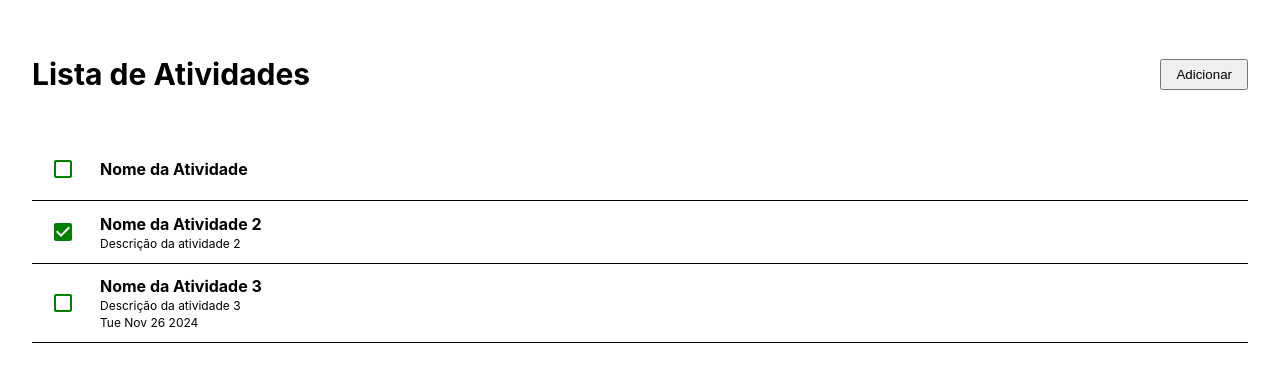
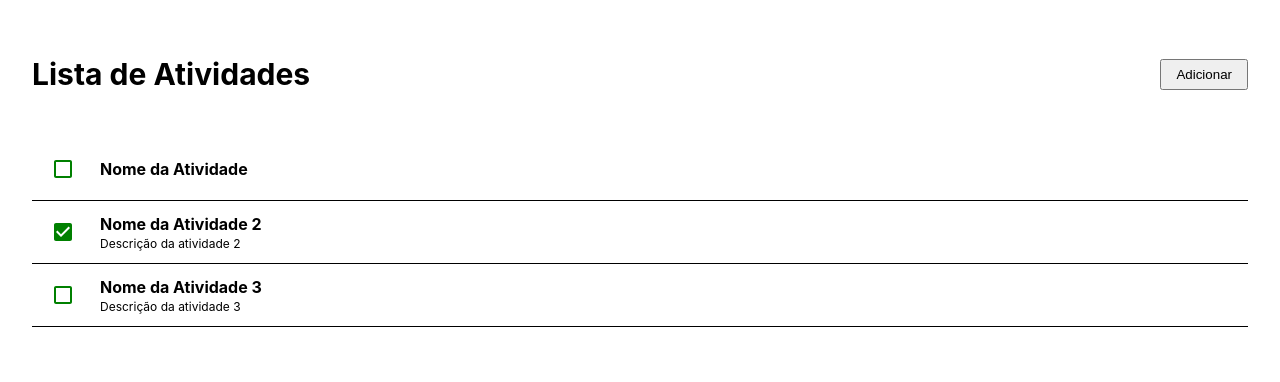
Before and after one commit to DevDanielSantiago/todo-list, a React (Create React App) app: page /list/1 in a window 1280 px wide. Shown: the top 382 px of the page. Built offline with nearby package versions, Linux system fonts and the light colour scheme.

Commit message:
refactor: remove deadline

```diff
--- a/src/core/mocks/activities.ts
+++ b/src/core/mocks/activities.ts
@@ -6,20 +6,17 @@ export const Activities: Activity[] = [
     name: "Nome da Atividade",
     description: null,
     concludedAt: null,
-    deadline: null,
   },
   {
     id: "2",
     name: "Nome da Atividade 2",
     description: "Descrição da atividade 2",
     concludedAt: new Date(),
-    deadline: null,
   },
   {
     id: "3",
     name: "Nome da Atividade 3",
     description: "Descrição da atividade 3",
     concludedAt: null,
-    deadline: new Date(),
   },
 ];
--- a/src/core/mocks/lists.ts
+++ b/src/core/mocks/lists.ts
@@ -15,21 +15,18 @@ export const Lists: List[] = [
         name: "Nome da Atividade",
         description: null,
         concludedAt: null,
-        deadline: null,
       },
       {
         id: "2",
         name: "Nome da Atividade 2",
         description: "Descrição da atividade 2",
         concludedAt: new Date(),
-        deadline: null,
       },
       {
         id: "3",
         name: "Nome da Atividade 3",
         description: "Descrição da atividade 3",
         concludedAt: null,
-        deadline: new Date(),
       },
     ],
   },
--- a/src/modules/templates/list/activity/index.tsx
+++ b/src/modules/templates/list/activity/index.tsx
@@ -9,16 +9,10 @@ import "./styles.css";
 interface ActivityProps {
   name: string;
   description: string | null;
-  deadline: Date | null;
   concludedAt: Date | null;
 }
 
-function ActivityComponent({
-  name,
-  description,
-  deadline,
-  concludedAt,
-}: ActivityProps) {
+function ActivityComponent({ name, description, concludedAt }: ActivityProps) {
   return (
     <div className="c-todo_activity">
       <div className="c-todo_activity-main">
@@ -26,11 +20,6 @@ function ActivityComponent({
         <div className="c-todo_about">
           <h3 className="c-todo_name">{name}</h3>
           {description && <p className="c-todo_description">{description}</p>}
-          {deadline && (
-            <span className="c-todo_expiration">
-              {deadline?.toDateString()}
-            </span>
-          )}
         </div>
       </div>
 
--- a/src/modules/templates/list/index.tsx
+++ b/src/modules/templates/list/index.tsx
@@ -15,7 +15,6 @@ function ListTemplate() {
           key={index}
           name={activity.name}
           description={activity.description}
-          deadline={activity.deadline}
           concludedAt={activity.concludedAt}
         />
       ))}
```
Also changed, not shown: src/core/interfaces/activity.ts (+6 -1 lines).
